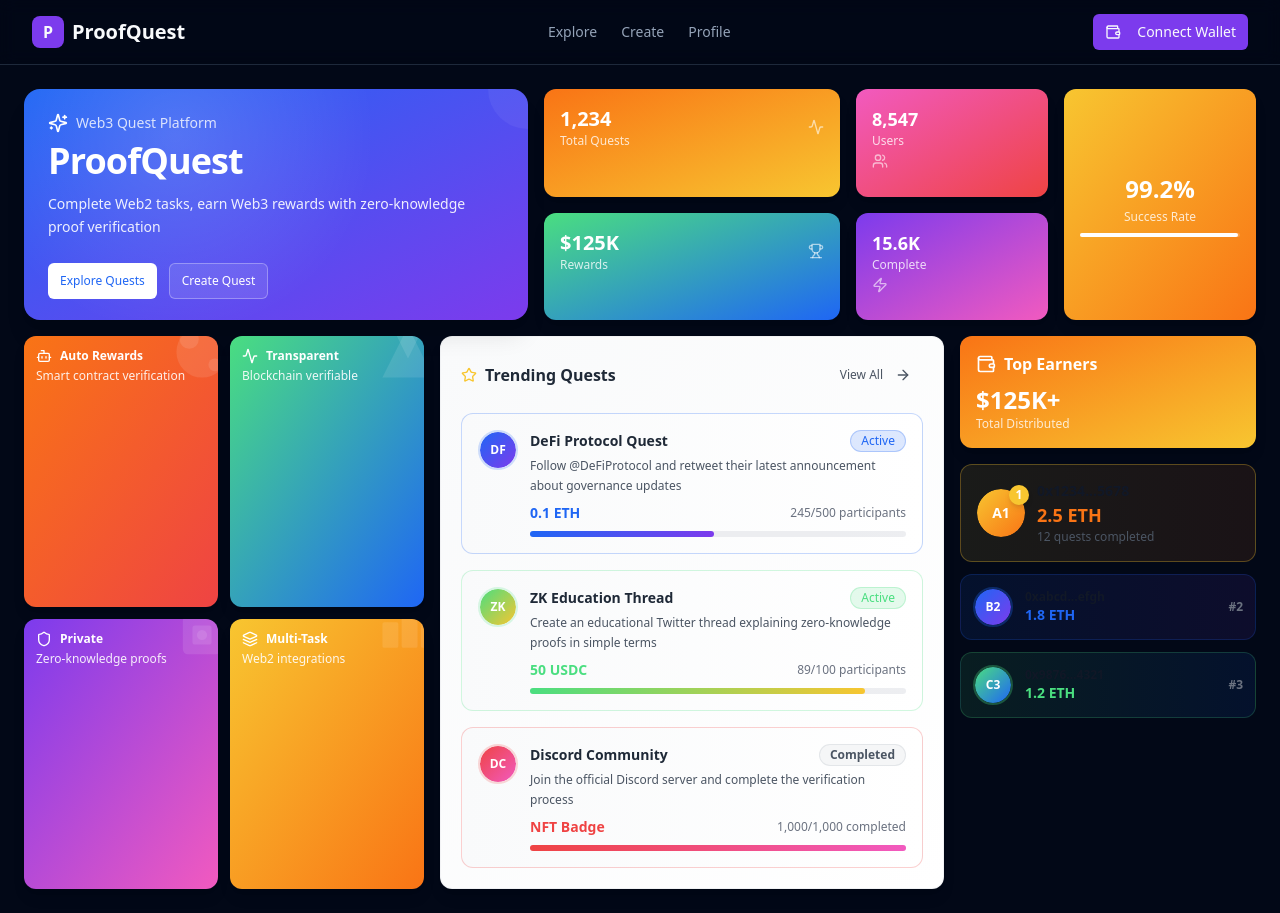
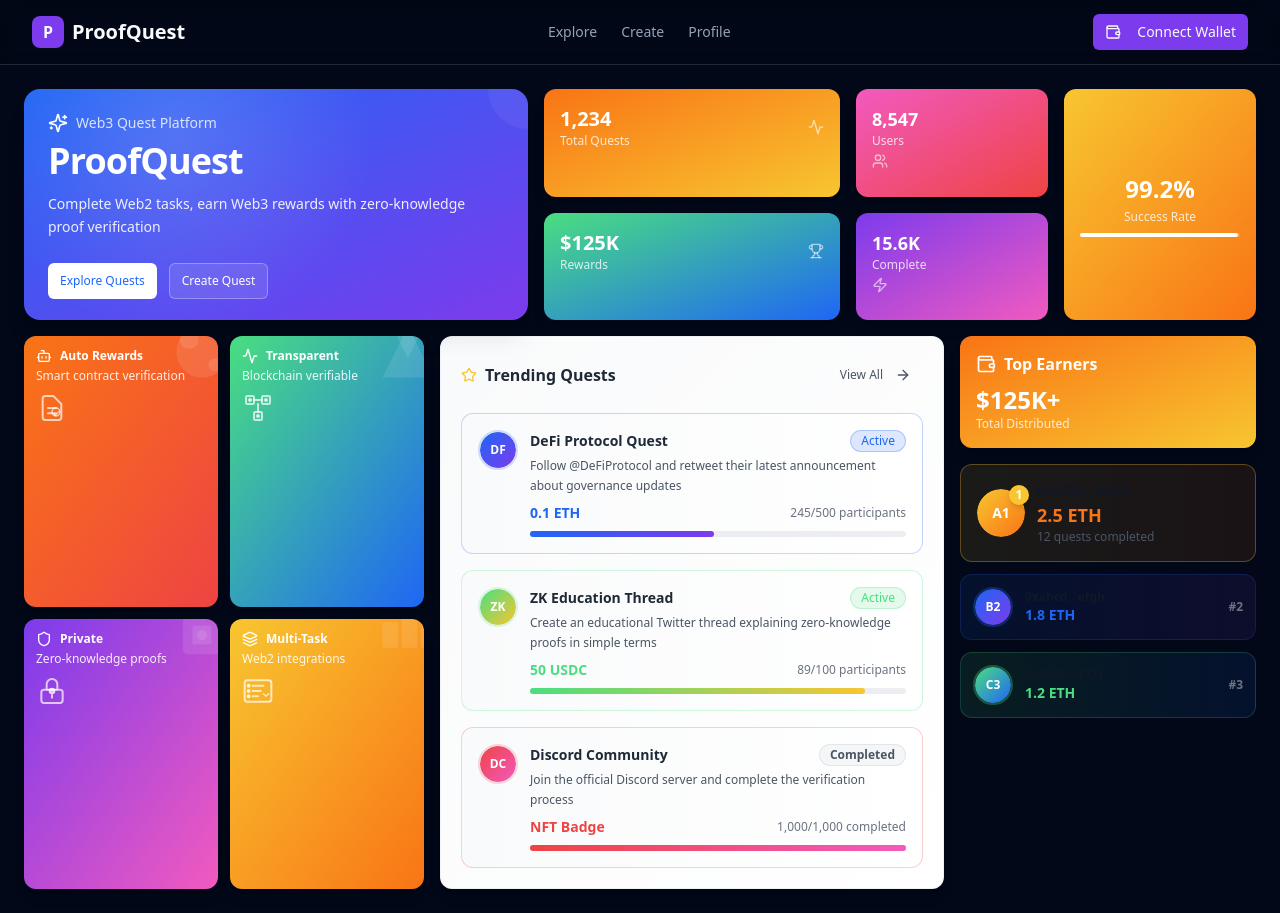
Before and after one commit to huaigu/proofquest-web3-adventures, a React (Vite) app: page / in a window 1280 px wide. Built offline with nearby package versions, Linux system fonts and the light colour scheme.

Commit message:
Add SVG icons to feature cards
Add SVG icons below the feature descriptions in the feature cards.

```diff
--- a/src/pages/Index.tsx
+++ b/src/pages/Index.tsx
@@ -83,7 +83,7 @@ const Index = () => {
             </div>
           </div>
 
-          {/* Features Cards - Enhanced with SVG graphics */}
+          {/* Features Cards - Enhanced with descriptive SVG graphics */}
           <div className="col-span-12 md:col-span-4 grid grid-cols-2 gap-3">
             <div className="bg-gradient-to-br from-[hsl(var(--vibrant-orange))] to-[hsl(var(--vibrant-red))] rounded-xl p-3 text-white shadow-lg relative overflow-hidden">
               <svg className="absolute top-0 right-0 w-16 h-16 text-white/10 transform translate-x-4 -translate-y-4" fill="currentColor" viewBox="0 0 100 100">
@@ -96,7 +96,13 @@ const Index = () => {
                   <Bot className="h-4 w-4" />
                   <span className="text-xs font-semibold">Auto Rewards</span>
                 </div>
-                <p className="text-xs text-white/90">Smart contract verification</p>
+                <p className="text-xs text-white/90 mb-2">Smart contract verification</p>
+                {/* Smart Contract SVG */}
+                <svg className="w-8 h-8 text-white/70" fill="none" stroke="currentColor" viewBox="0 0 24 24">
+                  <path strokeLinecap="round" strokeLinejoin="round" strokeWidth={1.5} d="M9 12h6m-6 4h6m2 5H7a2 2 0 01-2-2V5a2 2 0 012-2h5.586a1 1 0 01.707.293l5.414 5.414a1 1 0 01.293.707V19a2 2 0 01-2 2z"/>
+                  <circle cx="15" cy="15" r="3" strokeWidth={1}/>
+                  <path strokeLinecap="round" strokeLinejoin="round" strokeWidth={1} d="M13.5 16.5l1 1 3-3"/>
+                </svg>
               </div>
             </div>
 
@@ -110,7 +116,17 @@ const Index = () => {
                   <Activity className="h-4 w-4" />
                   <span className="text-xs font-semibold">Transparent</span>
                 </div>
-                <p className="text-xs text-white/90">Blockchain verifiable</p>
+                <p className="text-xs text-white/90 mb-2">Blockchain verifiable</p>
+                {/* Blockchain SVG */}
+                <svg className="w-8 h-8 text-white/70" fill="none" stroke="currentColor" viewBox="0 0 24 24">
+                  <rect x="3" y="3" width="6" height="6" rx="1" strokeWidth={1.5}/>
+                  <rect x="15" y="3" width="6" height="6" rx="1" strokeWidth={1.5}/>
+                  <rect x="9" y="15" width="6" height="6" rx="1" strokeWidth={1.5}/>
+                  <path strokeLinecap="round" strokeLinejoin="round" strokeWidth={1.5} d="M9 6h6M12 9v6"/>
+                  <circle cx="6" cy="6" r="1" fill="currentColor"/>
+                  <circle cx="18" cy="6" r="1" fill="currentColor"/>
+                  <circle cx="12" cy="18" r="1" fill="currentColor"/>
+                </svg>
               </div>
             </div>
 
@@ -125,7 +141,13 @@ const Index = () => {
                   <Shield className="h-4 w-4" />
                   <span className="text-xs font-semibold">Private</span>
                 </div>
-                <p className="text-xs text-white/90">Zero-knowledge proofs</p>
+                <p className="text-xs text-white/90 mb-2">Zero-knowledge proofs</p>
+                {/* Privacy Shield SVG */}
+                <svg className="w-8 h-8 text-white/70" fill="none" stroke="currentColor" viewBox="0 0 24 24">
+                  <path strokeLinecap="round" strokeLinejoin="round" strokeWidth={1.5} d="M12 15v2m-6 4h12a2 2 0 002-2v-6a2 2 0 00-2-2H6a2 2 0 00-2 2v6a2 2 0 002 2zm10-10V7a4 4 0 00-8 0v4h8z"/>
+                  <circle cx="12" cy="12" r="2" strokeWidth={1} fill="currentColor"/>
+                  <path strokeLinecap="round" strokeLinejoin="round" strokeWidth={1} d="M8 11h8"/>
+                </svg>
               </div>
             </div>
 
@@ -140,7 +162,16 @@ const Index = () => {
                   <Layers className="h-4 w-4" />
                   <span className="text-xs font-semibold">Multi-Task</span>
                 </div>
-                <p className="text-xs text-white/90">Web2 integrations</p>
+                <p className="text-xs text-white/90 mb-2">Web2 integrations</p>
+                {/* Multi-Platform SVG */}
+                <svg className="w-8 h-8 text-white/70" fill="none" stroke="currentColor" viewBox="0 0 24 24">
+                  <rect x="2" y="4" width="20" height="16" rx="2" strokeWidth={1.5}/>
+                  <path strokeLinecap="round" strokeLinejoin="round" strokeWidth={1.5} d="M8 8h8M8 12h6M8 16h4"/>
+                  <circle cx="5" cy="8" r="1" fill="currentColor"/>
+                  <circle cx="5" cy="12" r="1" fill="currentColor"/>
+                  <circle cx="5" cy="16" r="1" fill="currentColor"/>
+                  <path strokeLinecap="round" strokeLinejoin="round" strokeWidth={1} d="M16 14l2 2 2-2"/>
+                </svg>
               </div>
             </div>
           </div>
```
